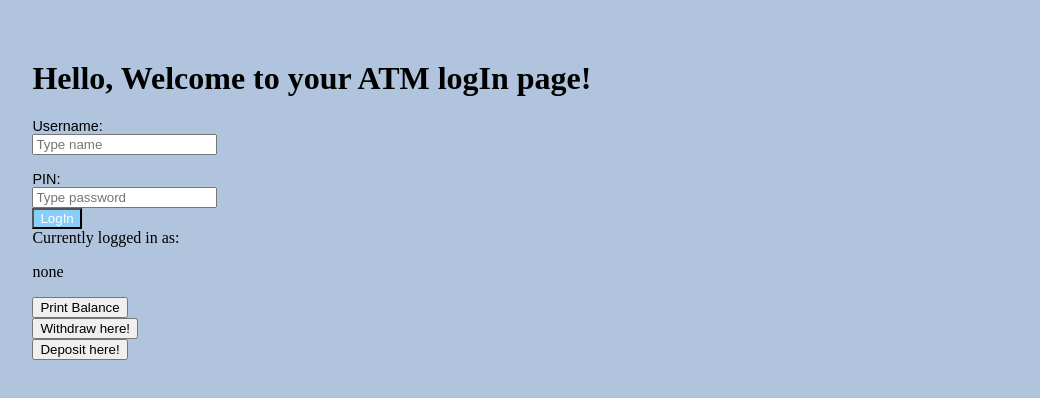
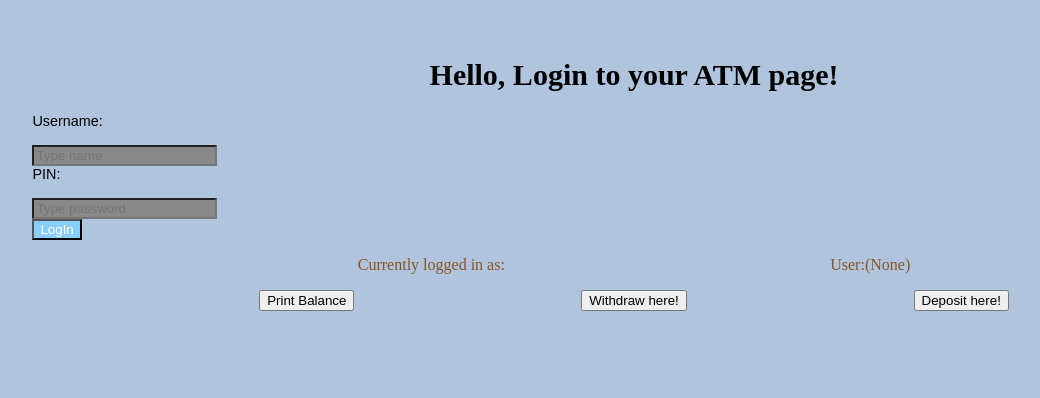
Before and after one commit to AishaKEITA/Atm-Project, a plain HTML site: page index.html in a window 1280 px wide. Shown: the whole page, without its empty margins (6-1046 px from the left). Drawn offline with Linux system fonts and the light colour scheme.

Commit message:
modified styling

```diff
--- a/index.css
+++ b/index.css
@@ -3,17 +3,36 @@ body {
     margin: auto 0;
     padding: 3%;
 }
+
+h1 {
+    text-align: center;
+    font-size: 30px;
+}
+
 label {
     display: block;
     font: .9rem 'Fira Sans', sans-serif;
 }
 
-input[type='submit'],
-label {
+input[type='text']
+{
     margin-top: 1rem;
+    background-color: #888;
 }
+
 #btn {
     background-color: lightskyblue;
     cursor: pointer;
     color: white;
 }
+
+.loggedinwrap {
+    display: flex;
+    justify-content: space-evenly;
+    color: #852;
+}
+
+.btnwrap {
+    display: flex;
+    justify-content: space-evenly;
+}
--- a/index.html
+++ b/index.html
@@ -9,7 +9,7 @@
 </head>
 
 <body>
-    <h1>Hello, Welcome to your ATM logIn page!</h1>
+    <h1>Hello, Login to your ATM page!</h1>
     <div>
         <div>
             <label for="username">Username:</label>
@@ -23,10 +23,15 @@
         <button id="btn">LogIn</button>
     </div>
 
-    <div>Currently logged in as:<p id="loggedinuser">none</p></div>
+    <div class="loggedinwrap">
+        <p>Currently logged in as:</p>
+        <p id="loggedinuser">User:(None)</p>
+    </div>
+    <div class="btnwrap">
         <div><button id="balance">Print Balance</button></div>
         <div><button id="withdraw">Withdraw here!</button></div>
         <div><button id="deposit">Deposit here!</button></div>
+    </div>
     <script src="index.js"></script>
 </body>
 
--- a/index.js
+++ b/index.js
@@ -6,7 +6,7 @@
 2. Print balance
 3. withdrawal (with limits and not being able to do with 0 balance)
 4. Cash in*/
-
+let foundUser = null;
 let users = [
     {
         name: "Sandra",
@@ -30,7 +30,6 @@ function validationForm() {
     let username = document.getElementById("username").value;
     let password = document.getElementById("pass").value;
 
-    let foundUser = null;
     for (let i = 0; i < users.length; i++) {
         if (username == users[i].name && password == users[i].pincode) {
             foundUser = users[i];
@@ -80,7 +79,6 @@ function deposit() {
     let amount = +prompt("Enter amount");
     loggedInUser.amount += amount;
     // loggedInUser.amount = loggedInUser.amount + amount;
-
 }
 
 document.getElementById("btn").addEventListener("click", validationForm);
```
Lines whose indentation alone changed are shown as unchanged.
